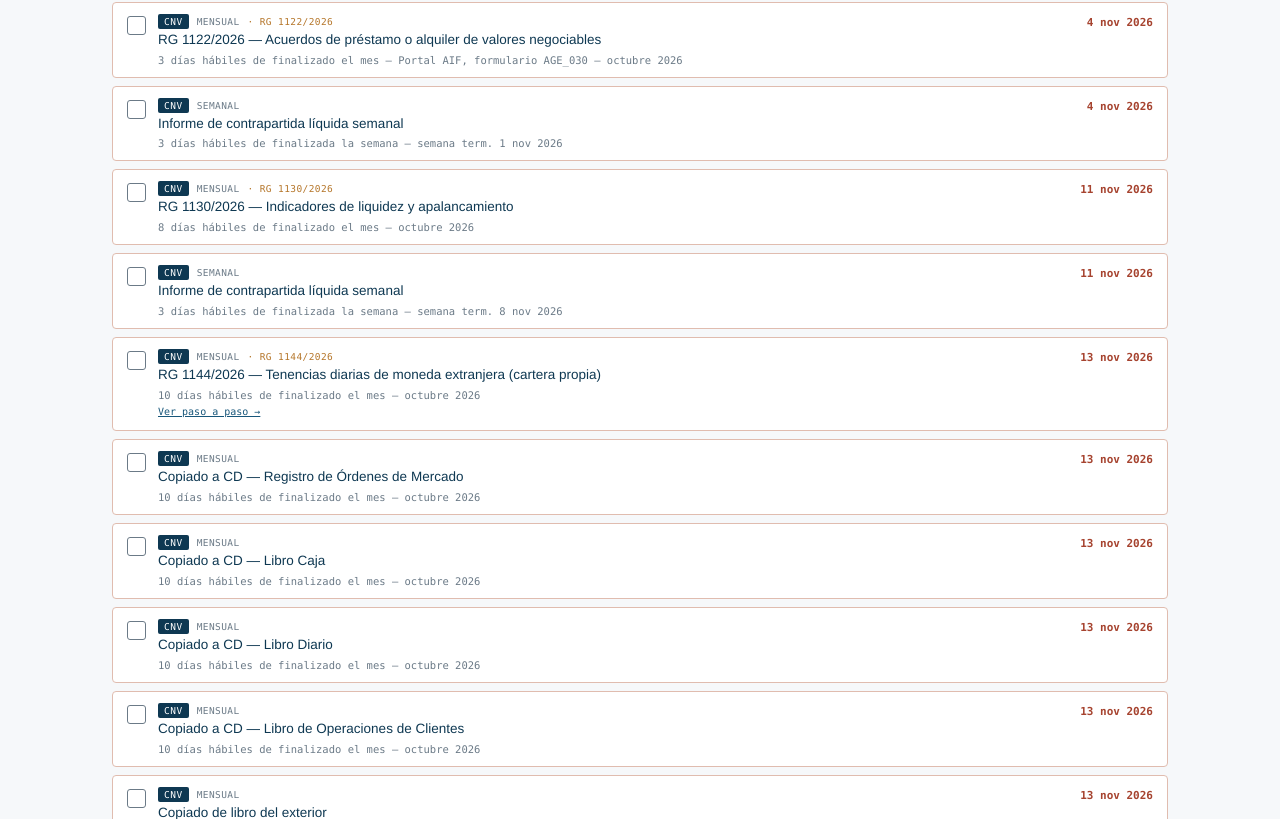
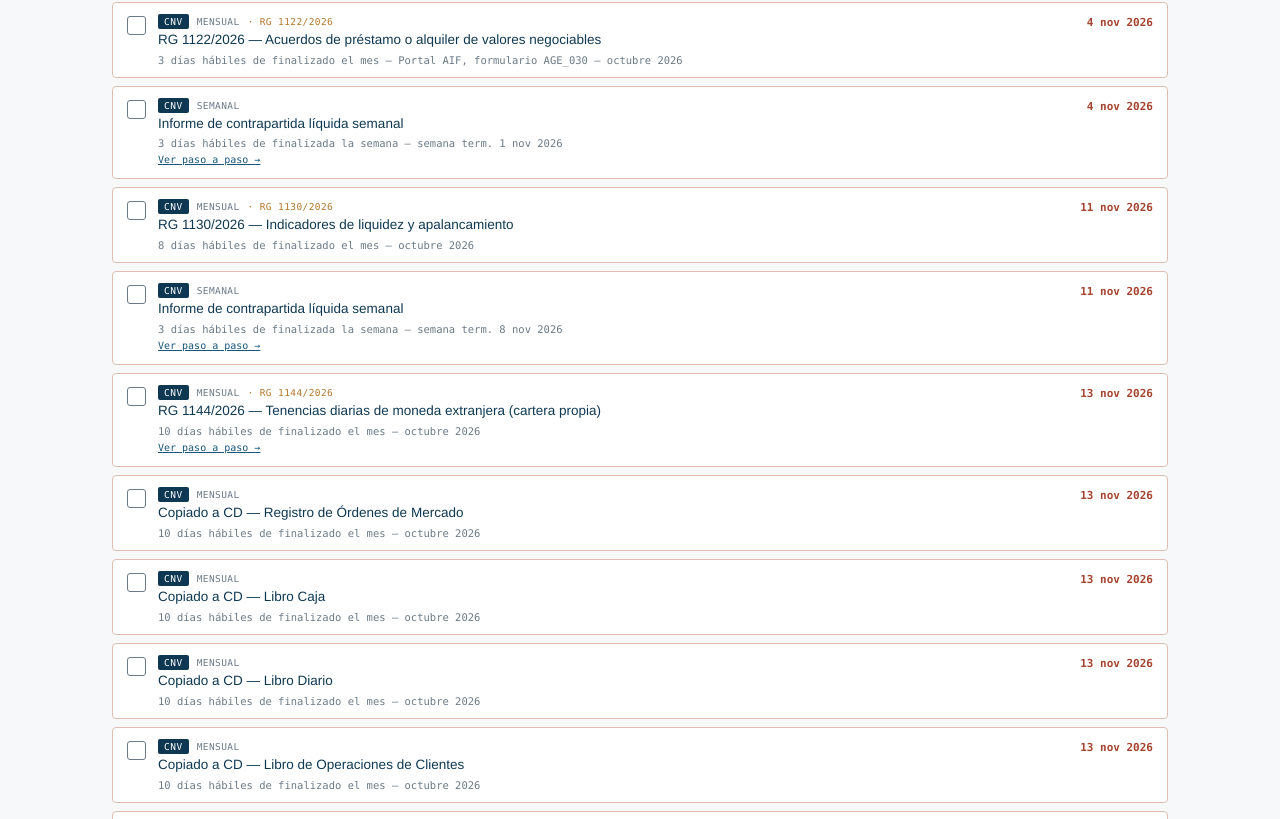
Before and after one commit to franzunino2-dot/calendario-presentaciones, a website: page public/index.html in a window 1280 px wide. Shown: the part 1041-1860 px from the top of the page. Drawn offline with Linux system fonts and the light colour scheme; no server answers.

Commit message:
Link al paso a paso de contrapartida líquida semanal (#2)
Claude-Session: https://claude.ai/code/session_019io4nLDXBhNMikUuqUfw9b

Co-authored-by: Claude <noreply@anthropic.com>

```diff
--- a/public/index.html
+++ b/public/index.html
@@ -706,7 +706,7 @@ const ITEMS = [
   {id:'a-auditoria', auth:'CNV', name:'Informe de Auditoría Anual de Sistemas', freq:'anual', rule:{type:'fye', days:10}, meta:'10 días corridos del cierre de ejercicio'},
 
   // SEMANAL
-  {id:'w-contrapartida', auth:'CNV', name:'Informe de contrapartida líquida semanal', freq:'semanal', rule:{type:'weekly', days:3}, meta:'3 días hábiles de finalizada la semana'},
+  {id:'w-contrapartida', auth:'CNV', name:'Informe de contrapartida líquida semanal', freq:'semanal', rule:{type:'weekly', days:3}, meta:'3 días hábiles de finalizada la semana', howto:'https://claude.ai/artifact/VzNwGyEHWapAGiT6wUTHus#contrapartida-liquida'},
 ];
 
 // items sin fecha fija (calendario AFIP / eventos variables) — se listan siempre, sin pin en la grilla
```
